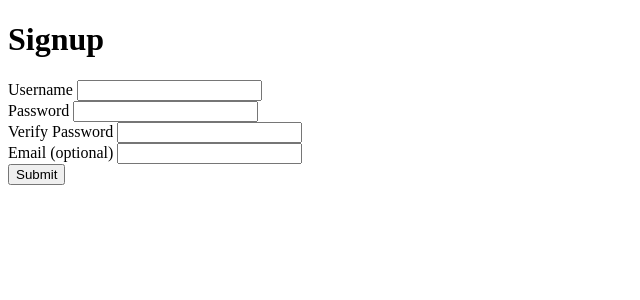
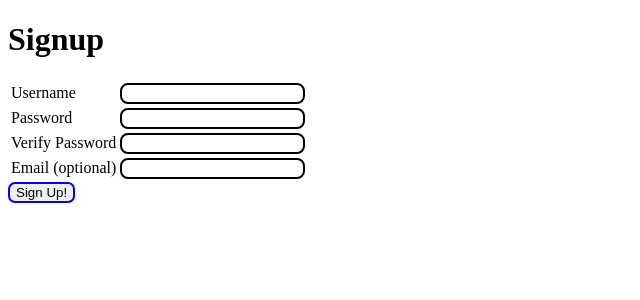
Before and after one commit to hayescode/user-signup, a Flask app: page / in a window 1280 px wide. Shown: the top 300 px of the page, without its empty margins (0-640 px from the left). Run offline with Flask 2, Linux system fonts and the light colour scheme.

Commit message:
added css

```diff
--- /dev/null
+++ b/static/style.css
@@ -0,0 +1,13 @@
+.error_message {
+    color: red
+}
+
+.text_box {
+    border: solid black 2px;
+    border-radius: 8px
+}
+
+#submit_button {
+    border: solid blue 2px;
+    border-radius: 7px
+}
--- a/templates/base.html
+++ b/templates/base.html
@@ -2,7 +2,8 @@
 <html>
     <head>
         <title>User Signup</title>
-        <style>.error_message {color: red}</style>
+        <link rel="stylesheet" type="text/css" href="{{ url_for('static',filename='style.css') }}" />
+        <!-- <style>.error_message {color: red}</style> -->
     </head>
 <body>
 
--- a/templates/form.html
+++ b/templates/form.html
@@ -3,22 +3,28 @@
 {% block content %}
 <form action="/" method="POST">
     <h1>Signup</h1>
-    <label for="username">Username</label>
-        <input type="text" name="username" value="{{username}}"/>
-        <span class="error_message">{{username_error}}</span>
-        <br>
-    <label for="password">Password</label>
-        <input type="password" name="password" />
-        <span class="error_message">{{password_error}}</span>
-        <br>
-    <label for="verify_password">Verify Password</label>
-        <input type="password" name="verify_password" />
-        <span class="error_message">{{verify_password_error}}</span>
-        <br>
-    <label for="email">Email (optional)</label>
-        <input type="text" name="email" value="{{email}}" />
-        <span class="error_message">{{email_error}}</span>
-        <br>
-    <input type="submit"/>
+    <table>
+        <tr>
+            <td><label for="username">Username</label></td>
+            <td><input class="text_box" type="text" name="username" value="{{username}}"/>
+                <span class="error_message">{{username_error}}</span></td>
+        </tr>
+        <tr>
+            <td><label for="password">Password</label></td>
+            <td><input class="text_box" type="password" name="password" />
+                <span class="error_message">{{password_error}}</span></td>
+        </tr>
+        <tr>
+            <td><label for="verify_password">Verify Password</label></td>
+            <td><input class="text_box" type="password" name="verify_password" />
+                <span class="error_message">{{verify_password_error}}</span></td>
+        </tr>
+        <tr>
+            <td><label for="email">Email (optional)</label></td>
+            <td><input class="text_box" type="text" name="email" value="{{email}}" />
+                <span class="error_message">{{email_error}}</span></td>
+        </tr>
+    </table>
+    <input id="submit_button" type="submit" value="Sign Up!"/>
 </form>
 {% endblock %}
--- a/templates/welcome.html
+++ b/templates/welcome.html
@@ -3,7 +3,8 @@
 {% block content %}
 
 <h1>
-    {{username}}
+    Welcome, {{username}}!
 </h1>
+<img src="https://media.giphy.com/media/2I4dGMb36Y8ZW/giphy.gif" />
 
 {% endblock %}
```
Also changed, not shown: templates/style.css (deleted).
